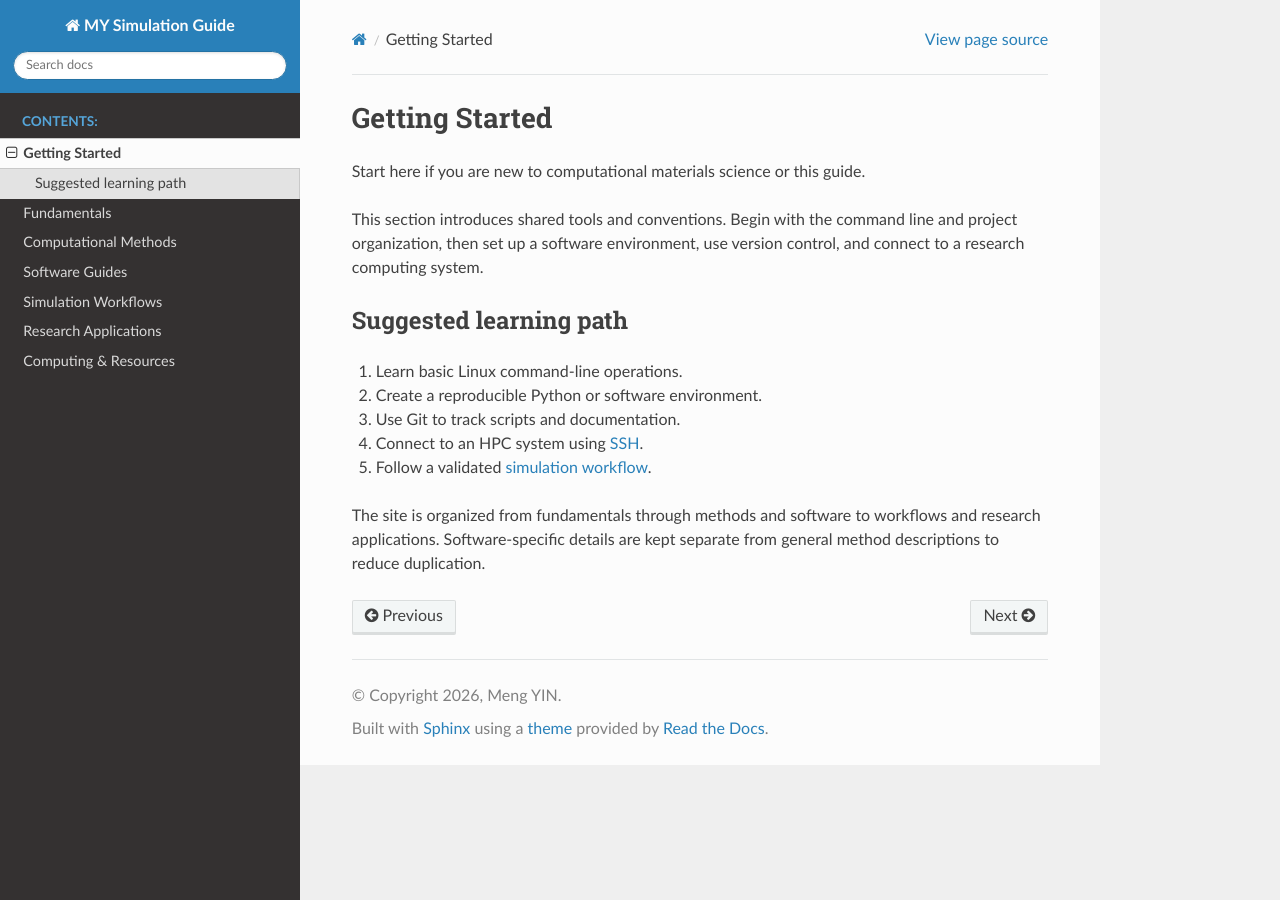
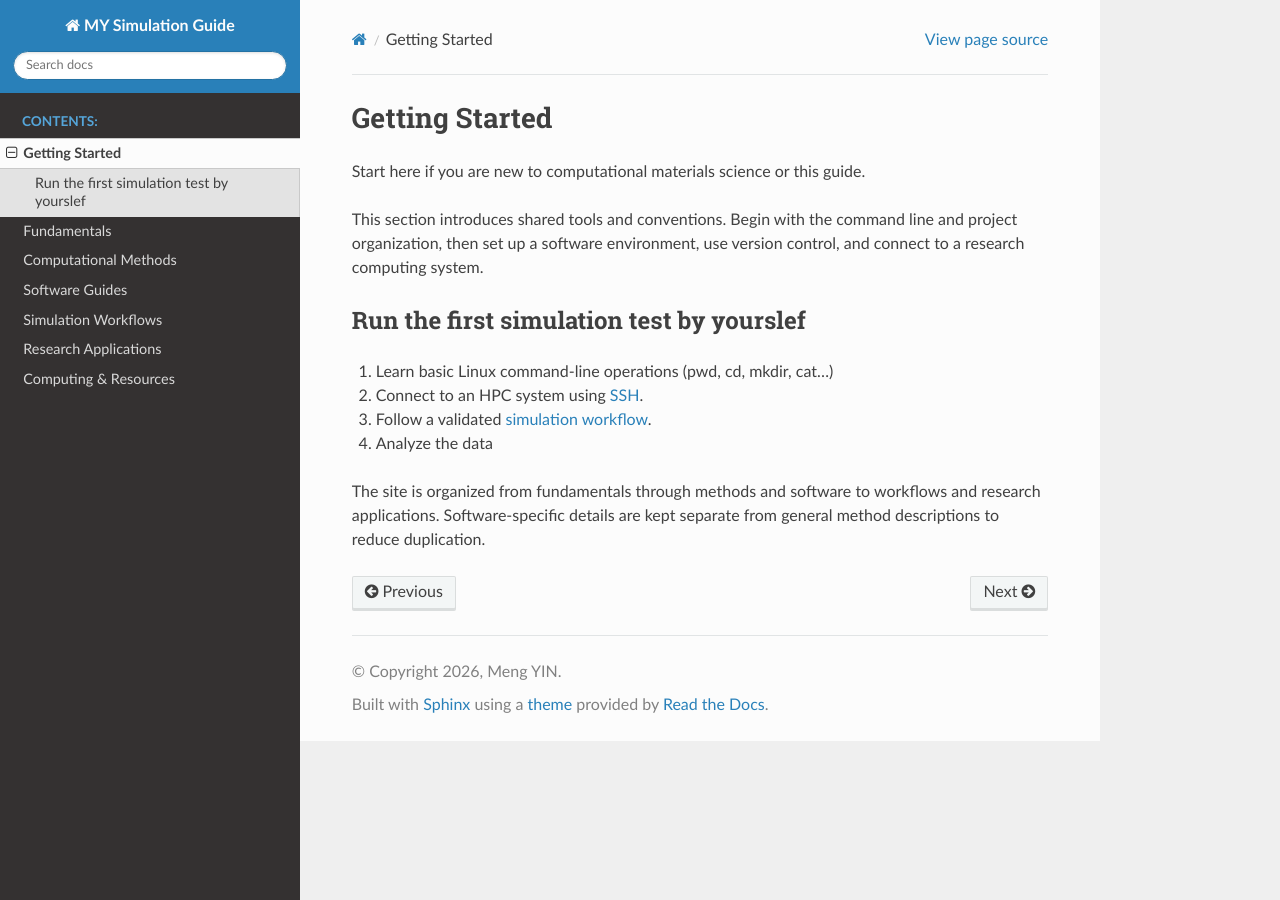
Before and after one commit to MengYin-ink/MY-simulation-guide, a Sphinx documentation site: the page built from source/getting-started/index.md, in a window 1280 px wide. Built offline with Sphinx 7.4.7 and the Read the Docs theme 3.1.0, drawn with Linux system fonts in a browser that asks for light colours.

Commit message:
update getting-started

```diff
--- a/source/getting-started/index.md
+++ b/source/getting-started/index.md
@@ -6,13 +6,12 @@ This section introduces shared tools and conventions. Begin with the command
 line and project organization, then set up a software environment, use version
 control, and connect to a research computing system.
 
-## Suggested learning path
+## Run the first simulation test by yourslef
 
-1. Learn basic Linux command-line operations.
-2. Create a reproducible Python or software environment.
-3. Use Git to track scripts and documentation.
-4. Connect to an HPC system using [SSH](../computing/hpc/ssh).
-5. Follow a validated [simulation workflow](../workflows/index).
+1. Learn basic Linux command-line operations (pwd, cd, mkdir, cat...)
+2. Connect to an HPC system using [SSH](../computing/hpc/ssh).
+3. Follow a validated [simulation workflow](../workflows/index).
+4. Analyze the data
 
 The site is organized from fundamentals through methods and software to
 workflows and research applications. Software-specific details are kept
```
